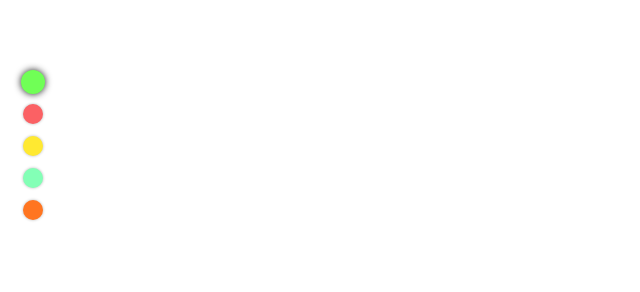
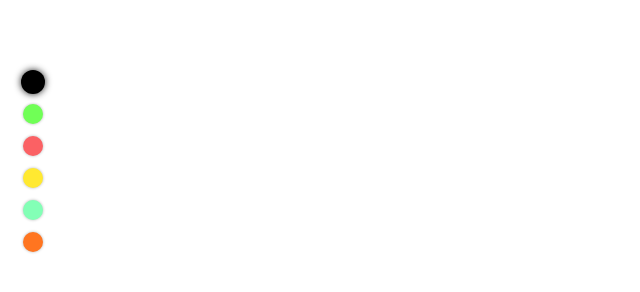
Before and after one commit to dogezhou/web-whiteboard, a website: page src/index.html in a window 1280 px wide. Shown: the whole page, without its empty margins (0-640 px from the left). Drawn offline with Linux system fonts and the light colour scheme.

Commit message:
添加黑色

```diff
--- a/src/index.html
+++ b/src/index.html
@@ -21,7 +21,8 @@
         </svg>
     </div>
     <ol class="colors">
-        <li data-color="#70FF56" class="color active"></li>
+        <li data-color="black" class="color active"></li>
+        <li data-color="#70FF56" class="color"></li>
         <li data-color="#FB6164" class="color"></li>
         <li data-color="#FFE931" class="color"></li>
         <li data-color="#83FFB6" class="color"></li>
```
